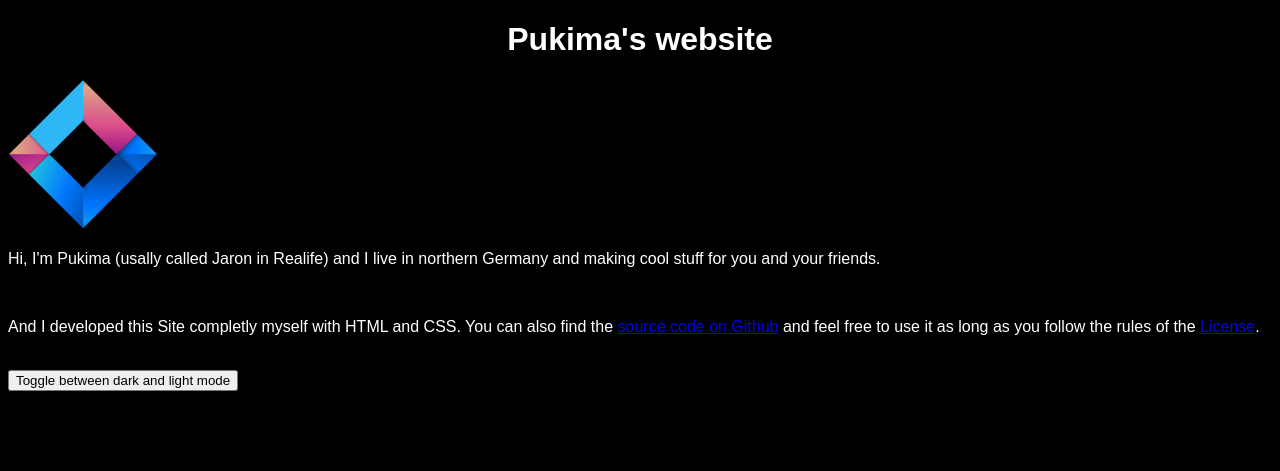
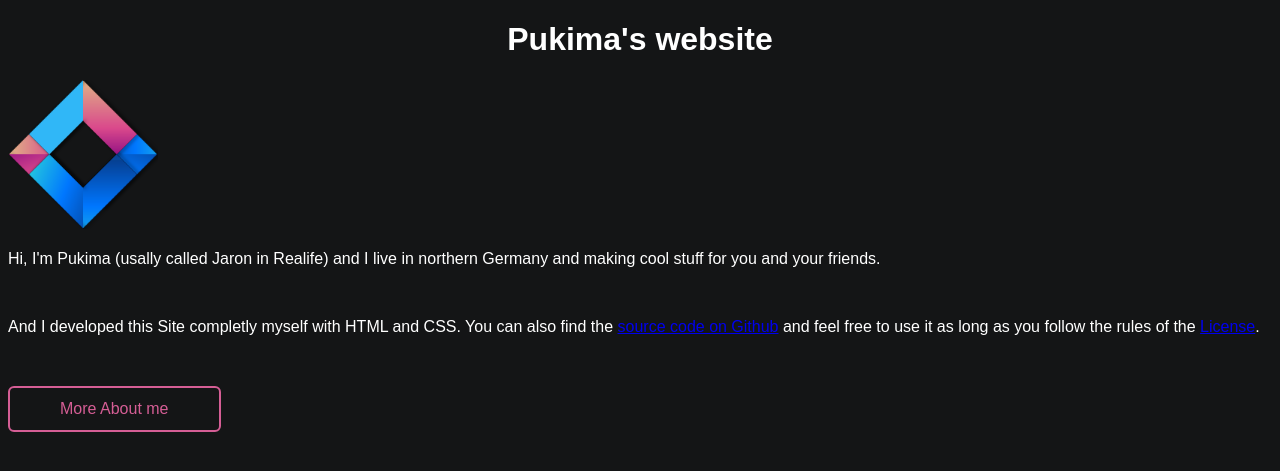
Before and after one commit to Pukimaa/pukimaa.github.io, a PHP site: page / in a window 1280 px wide. Shown: the top 471 px of the page. Run offline with PHP 8.4, Linux system fonts and the light colour scheme.

Commit message:
index.html is now dark mode and cannot be changed and the profile card has now the same background color as the index.html

```diff
--- a/about/style.css
+++ b/about/style.css
@@ -23,7 +23,7 @@ body{
 }
 
 .card-header{
-  background: #2c3a47;
+  background: #141516;
   padding: 60px 40px;
 }
 
@@ -117,7 +117,7 @@ body{
 
 .item span{
   display: block;
-  color: #2c3a47;
+  color: #141516;
   font-size: 30px;
 }
 
--- a/index.html
+++ b/index.html
@@ -13,15 +13,7 @@
     <img src="Logo.png" alt="Logo" height="150" width="150">
     <p>Hi, I'm Pukima (usally called Jaron in Realife) and I live in northern Germany and making cool stuff for you and your friends.</p> <br>
     <p>And I developed this Site completly myself with HTML and CSS. You can also find the <a href= "https://www.github.com/Pukimaa/pukimaa.github.io" target="_blank">source code on Github</a> and feel free to use it as long as you follow the rules of the <a href= "LICENSE.html">License</a>.</p><br>
-    <button onclick="myFunction()">Toggle between dark and light mode</button>
-
-    <script>
-        function myFunction() {
-           var element = document.body;
-           element.classList.toggle("light-mode");
-        }
-        </script>
-
+    <a href="https://pukimaa.github.io/about/about.html" class="about-btn">More About me</a>
 
 </body>
 </html>
--- a/style.css
+++ b/style.css
@@ -1,5 +1,7 @@
 body {
     font-family: sans-serif;
+    background-color: #141516;
+    color: white;
 }
 
 h1 {
@@ -7,12 +9,18 @@ h1 {
     text-align: center;
 }
 
-body {
-    background-color: black;
-    color: white;
-}
+.about-btn{
+    display: inline-block;
+    padding: 12px 50px;
+    color: #d55e95;
+    border: 2px solid #d55e95;
+    border-radius: 6px;
+    margin-top: 16px;
+    transition: .3s linear;
+    text-decoration: none;
+  }
 
-.light-mode {
-    background-color: white;
-    color: black;
-}
+  .about-btn:hover{
+    background: #d55e95;
+    color: #f2f2f2;
+  }
```
